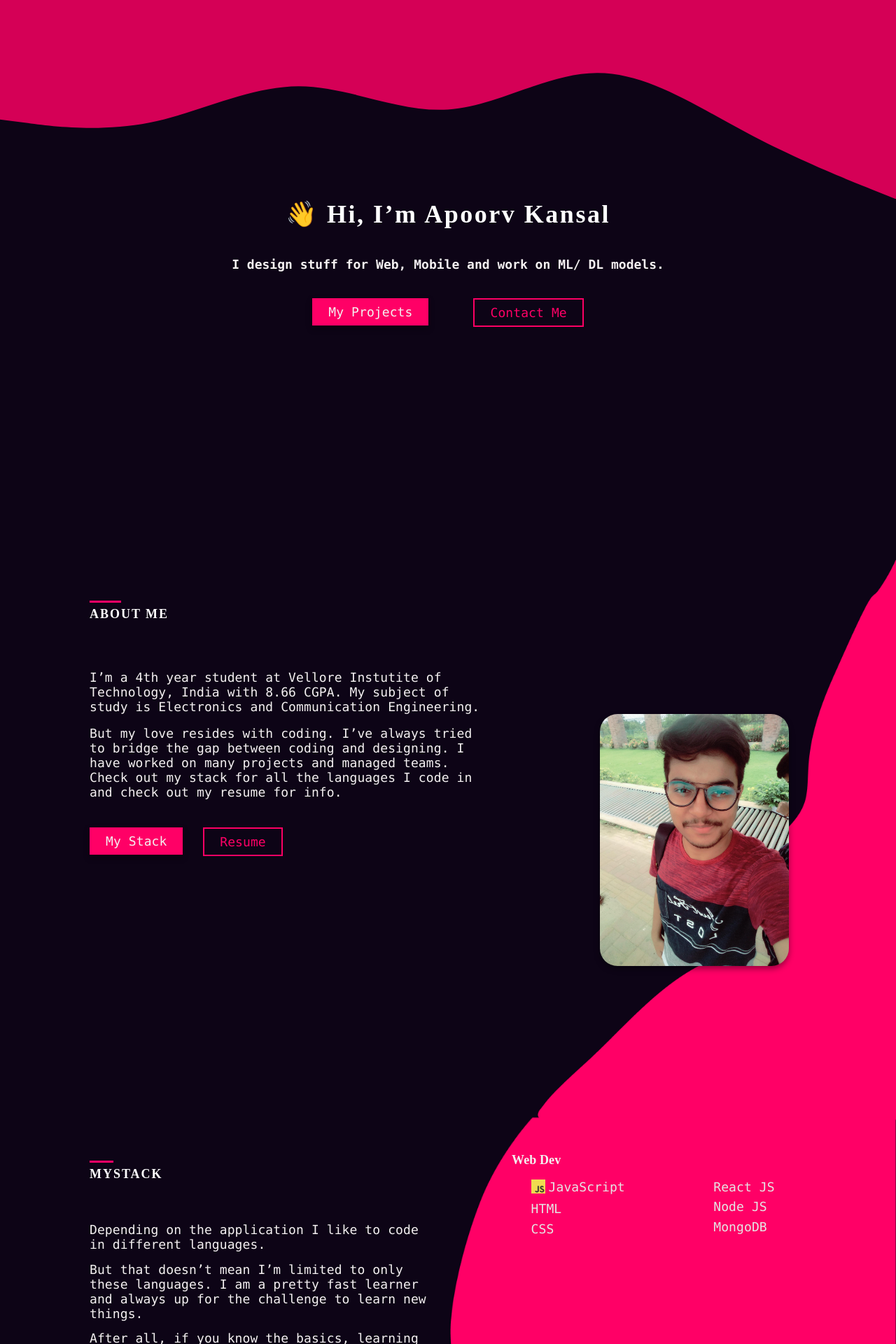
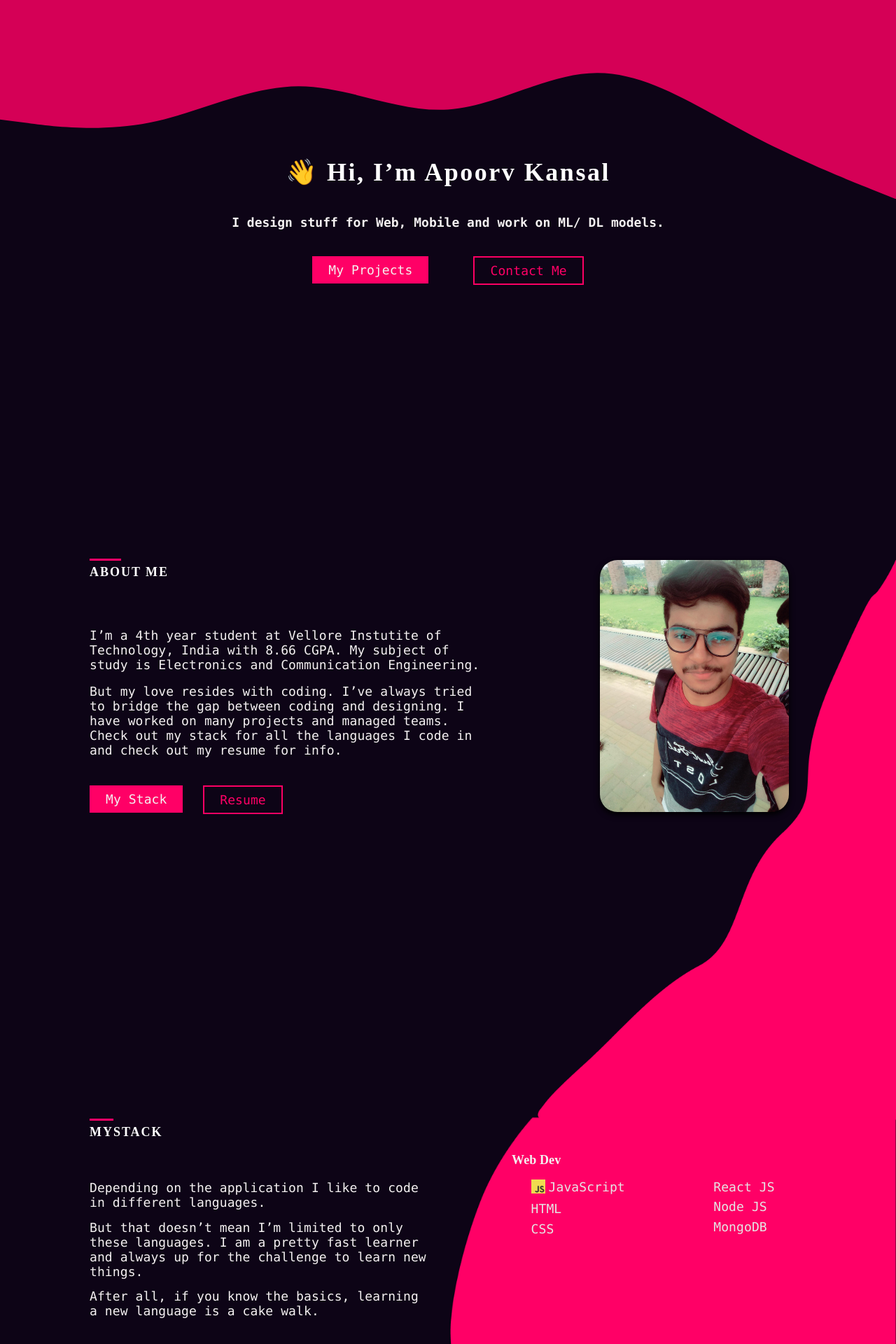
Before and after one commit to uragirii/The-Website, a React (Create React App) app: page / in a window 1280 px wide. Shown: the top 1920 px of the page at 70% size. Built offline with nearby package versions, Linux system fonts and the light colour scheme; a web font is replaced by a local one.

Commit message:
🎪Added animations on Home Screen

```diff
--- a/package.json
+++ b/package.json
@@ -6,9 +6,11 @@
     "@testing-library/jest-dom": "^4.2.4",
     "@testing-library/react": "^9.3.2",
     "@testing-library/user-event": "^7.1.2",
+    "gsap": "^3.5.0",
     "react": "^16.13.1",
     "react-dom": "^16.13.1",
-    "react-scripts": "3.4.1"
+    "react-scripts": "3.4.1",
+    "react-use": "^15.3.3"
   },
   "scripts": {
     "start": "react-scripts start",
--- a/src/App.css
+++ b/src/App.css
@@ -1,5 +1,6 @@
 .App{
-  background-color: #e5e5e5;
+  background-color: #0D0416;
+  overflow: hidden;
 }
 
 
--- a/src/App.js
+++ b/src/App.js
@@ -1,7 +1,10 @@
 import React from 'react';
 import './App.css';
 import { Heading, Button, Para, TextInput, TextArea, ProjectsBar } from "./components/index";
+import ContactMe from "./ContactMe"
+import Projects from "./Projects"
 import Home from "./Home"
+
 
 const styles = {
   "section": {
--- a/src/ContactMe.js
+++ b/src/ContactMe.js
@@ -30,7 +30,7 @@ function ContactMe() {
       </svg>
       <div style={{paddingTop:"5%", paddingRight:"5%"}}>
         <Heading label="Contact Me"/>
-        <Para text="I would love to talk to you and even work for you. I'm currently looking for work. Just fill the form below and I will reply you in 24 hours."/>
+        <Para text="I would love to talk to you and even work for you. I'm currently looking for work. Just fill the form below and I will reply to you in 24 hours."/>
         <div style={{display:'flex', paddingTop:"5%"}}>
           <div style={styles.textInput}>
             <TextInput placeholder="Name" val={(v)=>{console.log(v)}} style={{display:'flex', justifyContent:'center'}}/>
--- a/src/Home.js
+++ b/src/Home.js
@@ -1,5 +1,5 @@
-import React from 'react';
-import './App.css';
+import React, {useRef, useEffect} from 'react';
+// import './App.css';
 import { Heading, Button, Para } from "./components/index";
 
 import AboutMeBlob from './assests/AboutMe_Blob.png'
@@ -7,6 +7,9 @@ import StackBlob from './assests/Stack_Blob.png'
 import jslogo from './assests/jslogo.png'
 import photo from './assests/apoorv.jpg'
 import colors from './colors'
+import gsap from 'gsap'
+import { useIntersection } from 'react-use'
+
 
 const styles = {
   "section": {
@@ -25,7 +28,7 @@ const styles = {
     "letterSpacing": "0.07em",
     "color": "#000000",
     "textAlign" : "center",
-    "color" : colors.primary.text
+    "color" : colors.primary.text,
   },
   "caption" : {
     "fontFamily": "Consolas",
@@ -36,7 +39,7 @@ const styles = {
     "color": "rgba(0, 0, 0, 0.5)",
     "textAlign" : "center",
     "marginTop" : "3%",
-    "color" : colors.secondary.text
+    "color" : colors.secondary.text,
   },
   "container" : {
     "paddingLeft" : "10%",
@@ -63,19 +66,71 @@ const styles = {
 }
 // TODO: ADD LOGOS AND SHRINK THE SIZE
 function Home() {
+  const section1 = useRef(null)
+  const section2 = useRef(null)
+  const section3 = useRef(null)
+
+  const intersection1 = useIntersection(section1, {
+    root:null,
+    rootMargin:"0px",
+    threshold:0.8
+  })
+
+  const intersection2 = useIntersection(section2, {
+    root:null,
+    rootMargin:"0px",
+    threshold:0.5
+  })
+
+  const intersection3 = useIntersection(section3, {
+    root:null,
+    rootMargin:"0px",
+    threshold:0.8
+  })
+
+  const fadeIn =  (element)=>{
+    gsap.to(element, 1,{
+      opacity:1,
+      y:-60,
+      ease: 'power4.out',
+      stagger: {
+        amount:0.3
+      }
+    })
+  }
+
+  const fadeOut = (element)=> {
+    gsap.to(element, 1,{
+      opacity:0,
+      y:-20,
+      ease: 'power4.out',
+      stagger: {
+        amount:0.3
+      }
+    })
+  }
+
+
+  intersection1 && intersection1.intersectionRatio < 0.8 ? fadeOut(".fadeIn"): fadeIn(".fadeIn")
+  intersection2 && intersection2.intersectionRatio < 0.5 ? fadeOut(".fadeIn2"): fadeIn(".fadeIn2")
+  intersection3 && intersection3.intersectionRatio < 0.5 ? fadeOut(".fadeIn3"): fadeIn(".fadeIn3")
+
+
+
   return (
-    <div className="Home">
-        <div style={styles.section}>
+    <div className="Home" >
+        <div style={styles.section} ref = {section1}>
+        <div>
         <div style={{backgroundColor:colors.secondary.background}}>
         <svg xmlns="http://www.w3.org/2000/svg" viewBox="0 0 1440 320" style={{display:"block"}}><path fill={colors.primary.background} fill-opacity="1" d="M0,192L40,197.3C80,203,160,213,240,197.3C320,181,400,139,480,138.7C560,139,640,181,720,176C800,171,880,117,960,117.3C1040,117,1120,171,1200,213.3C1280,256,1360,288,1400,304L1440,320L1440,320L1400,320C1360,320,1280,320,1200,320C1120,320,1040,320,960,320C880,320,800,320,720,320C640,320,560,320,480,320C400,320,320,320,240,320C160,320,80,320,40,320L0,320Z"></path></svg>
         </div>
-          <div style={styles.heading}>
+          <div style={styles.heading} className="fadeIn">
           👋 Hi, I’m Apoorv Kansal
           </div>
-          <div style={styles.caption}>
+          <div style={styles.caption} className="fadeIn">
           I design stuff for Web, Mobile and work on ML/ DL models.
           </div>
-          <div>
+          <div className="fadeIn" >
             <div style={{display:"flex", justifyContent:"space-evenly", "marginTop":"3%" }}>
               <div style={{flexGrow:2}}>
 
@@ -92,18 +147,23 @@ function Home() {
             </div>
           </div>
         </div>
-        <div style={styles.section}>
+        </div>
+        <div style={styles.section} ref = {section2}>
         <div style = {{ paddingLeft:"10%", zIndex:2, height:"100%"}}>
           <div style= {{ display:'flex', height:"100%"}}>
             <div style= {{ flex: 4, paddingTop:"5%"}}>
-              <Heading label="About Me"/>
-              <div style={{paddingTop:"9%"}}>
+              <div className="fadeIn2">
+                <Heading label="About Me"/>
+              </div>
+              <div >
+              <div style={{paddingTop:"9%"}} className="fadeIn2">
                 <Para text="I’m a 4th year student at Vellore Instutite of Technology, India with 8.66 CGPA. My subject of study is Electronics and Communication Engineering."/>
               </div>
-              <div>
+              <div className="fadeIn2">
                 <Para text="But my love resides with coding. I’ve always tried to bridge the gap between coding and designing. I have worked on many projects and managed teams. Check out my stack for all the languages I code in and check out my resume for info."/>
               </div>
-              <div style={{marginTop:"7%", display:"flex"}}>
+              </div>
+              <div style={{marginTop:"7%", display:"flex"}} className="fadeIn2">
                 <div style={{marginRight:"5%"}}>
                   <Button type="contained" label="My Stack" />
                 </div>
@@ -112,8 +172,8 @@ function Home() {
                 </div>
               </div>
             </div>
-            <div style={{flex:4, display:'flex', justifyContent:'center', alignItems:'center'}}>
-              <img src={photo} style={{maxHeight:360, "filter":"drop-shadow(0px 4px 4px rgba(0, 0, 0, 0.4))","borderRadius":"25px", zIndex:3}}/>
+            <div style={{flex:4, display:'flex', justifyContent:'center', alignItems:'flex-start'}}>
+              <img src={photo} style={{maxHeight:360, "filter": "drop-shadow(0px 4px 4px #000000)","borderRadius":"25px", zIndex:3}}/>
             </div>
           </div>
         </div>
@@ -121,12 +181,13 @@ function Home() {
               <img src={AboutMeBlob} style={{position:"absolute", right:0, top:0,height:"100vh", width:"40%" }}/>
 
         </div>
-        <div style={styles.section}>
+        <div style={styles.section} ref = {section3}>
             <div style = {{paddingLeft:"10%", zIndex:2, height:"100%"}}>
               <div style= {{ display:'flex', height:"100%"}}>
-                <div style= {{ flex: 4, paddingTop:"5%"}}>
+                <div style= {{ flex: 4, paddingTop:"5%"}} className="fadeIn3">
                   <Heading label="My Stack"/>
-                  <div style={{paddingTop:"9%"}}>
+                  <div>
+                  <div style={{paddingTop:"9%"}} >
                     <Para text="Depending on the application I like to code in different languages."/>
                   </div>
                   <div>
@@ -134,6 +195,7 @@ function Home() {
                   </div>
                   <div>
                     <Para text="After all, if you know the basics, learning a new language is a cake walk."/>
+                  </div>
                   </div>
                 </div>
                 <div style= {{ flex:4.5, marginLeft:"10%", paddingTop:"4%",paddingBottom:"5%",display:"flex", flexDirection:"column", justifyContent:"space-between", zIndex:2 }}>
--- a/src/Projects.js
+++ b/src/Projects.js
@@ -19,7 +19,7 @@ const styles = {
       "fontSize": "36px",
       "lineHeight": "44px",
       "letterSpacing": "0.07em",
-      "color": "#000000",
+      "color": colors.primary.text,
       "textAlign" : "center",
     },
     "caption" : {
@@ -28,7 +28,7 @@ const styles = {
       "fontWeight": "bold",
       "fontSize": "18px",
       "lineHeight": "21px",
-      "color": "rgba(0, 0, 0, 0.5)",
+      "color": colors.secondary.text,
       "textAlign" : "center",
       "marginTop" : "3%"
     }
@@ -39,9 +39,9 @@ function Projects() {
     return (
         <div>
           <div style={styles.section}>
-      <div style={{backgroundColor:"#FF0066", }}>
+      <div style={{backgroundColor:colors.secondary.background, }}>
         <svg xmlns="http://www.w3.org/2000/svg" viewBox="0 0 1440 310" style={{display:"block"}}>
-        <path fill="#E5e5e5" fill-opacity="1" d="M0,32L30,26.7C60,21,120,11,180,21.3C240,32,300,64,360,80C420,96,480,96,540,106.7C600,117,660,139,720,160C780,181,840,203,900,213.3C960,224,1020,224,1080,218.7C1140,213,1200,203,1260,176C1320,149,1380,107,1410,85.3L1440,64L1440,320L1410,320C1380,320,1320,320,1260,320C1200,320,1140,320,1080,320C1020,320,960,320,900,320C840,320,780,320,720,320C660,320,600,320,540,320C480,320,420,320,360,320C300,320,240,320,180,320C120,320,60,320,30,320L0,320Z"></path>
+        <path fill={colors.primary.background} fill-opacity="1" d="M0,32L30,26.7C60,21,120,11,180,21.3C240,32,300,64,360,80C420,96,480,96,540,106.7C600,117,660,139,720,160C780,181,840,203,900,213.3C960,224,1020,224,1080,218.7C1140,213,1200,203,1260,176C1320,149,1380,107,1410,85.3L1440,64L1440,320L1410,320C1380,320,1320,320,1260,320C1200,320,1140,320,1080,320C1020,320,960,320,900,320C840,320,780,320,720,320C660,320,600,320,540,320C480,320,420,320,360,320C300,320,240,320,180,320C120,320,60,320,30,320L0,320Z"></path>
       </svg>
 
       </div>
@@ -49,9 +49,9 @@ function Projects() {
         📝 My Projects
       </div>
       <div style={styles.caption}>
-        Select a category to view projects
+        Scroll down to view my projects in different domains
       </div>
-      <div style={{display:'flex', justifyContent:"center", paddingTop:"3%"}}>
+      {/* <div style={{display:'flex', justifyContent:"center", paddingTop:"3%"}}>
       <span style={{flexShrink:0}}>
                 Web Dev
             </span>
@@ -64,7 +64,7 @@ function Projects() {
             <span style={{flexShrink:0}}>
                 Other Things
             </span>
-      </div>
+      </div> */}
       </div>
           <div style={styles.section}>
             <div style={{display:"flex", height:"100vh"}}>
@@ -82,16 +82,16 @@ function Projects() {
               </div>
               </div>
             </div>
-            <div style={{position:"absolute", right:0, bottom:"50%", transform:"rotate(-90deg)", fontSize:144, zIndex:0,color:"white", opacity:"0.5" }}>
+            <div style={{position:"absolute", right:0, bottom:"50%", transform:"rotate(-90deg)", fontSize:144, zIndex:0,color:"white", opacity:"0.2" }}>
               Web
             </div>
             </div>
           </div>
           <div style={styles.section}>
             <div style={{display:"flex", height:"100vh"}}>
-            <div style={{width:"50vw", paddingTop:"12%"}}>
+            <div style={{width:"50vw", paddingTop:"12%", paddingLeft:"15%"}}>
               <div>
-              <Heading label="IETE Horizon Website"/>
+              <Heading label="VITask"/>
               <div style={{width:"70%", paddingTop:"5%"}}>
                 <Para text="Developed both Front End and Back End of the website for IETE. A portal for registering Symposiums and uploading Research Papers to IETE Horizon"/>
               </div>
@@ -104,7 +104,7 @@ function Projects() {
               <img src={iete}/>
             </div>
 
-            <div style={{position:"absolute", left:0, bottom:"50%", transform:"rotate(-90deg)", fontSize:144, zIndex:0,color:"white", opacity:"0.5" }}>
+            <div style={{position:"absolute", left:0, bottom:"50%", transform:"rotate(-270deg)", fontSize:144, zIndex:0,color:"white", opacity:"0.2" }}>
               App
             </div>
             </div>
@@ -116,38 +116,39 @@ function Projects() {
             </div>
             <div style={{width:"50vw", paddingTop:"12%"}}>
               <div>
-              <Heading label="IETE Horizon Website"/>
+              <Heading label="Image Matting"/>
               <div style={{width:"70%", paddingTop:"5%"}}>
-                <Para text="Developed both Front End and Back End of the website for IETE. A portal for registering Symposiums and uploading Research Papers to IETE Horizon"/>
+                <Para text="Worked along side with metors from Samsung to develop a model to seperate the Foreground, Background and alpha from the Image."/>
               </div>
               <div style={{width:"70%", paddingTop:"5%"}}>
-                <Para text="Equipped with powerful search option a user can also search papers among wide selection of Research Papers. The website is currently being tested in beta mode."/>
+                <Para text="Collected Dataset and then made the model in PyTorch based on ResNet-50. Worked along with 2 of my collegues on this project."/>
               </div>
               </div>
             </div>
-            <div style={{position:"absolute", right:0, bottom:"50%", transform:"rotate(-90deg)", fontSize:144, zIndex:0,color:"white", opacity:"0.5" }}>
-              Web
+            <div style={{position:"absolute", right:"-5%", bottom:"40%", transform:"rotate(-90deg)", fontSize:144, zIndex:0,color:"white", opacity:"0.2" }}>
+              ML / DL
             </div>
             </div>
           </div>
           <div style={styles.section}>
             <div style={{display:"flex", height:"100vh"}}>
+            <div style={{width:"60vw", paddingTop:"10%", paddingLeft:"15%"}}>
+              <div>
+              <Heading label="r/Animemes Viva La Revolution"/>
+              <div style={{width:"70%", paddingTop:"5%"}}>
+                <Para text="On 3rd August 2020, Mods of r/Animemes banned the word 'Trap' from the subbreddit. It was implemented effective immediately without consulting the community. This made members of r/Animemes community very angry."/>
+              </div>
+              <div style={{width:"70%", paddingTop:"5%"}}>
+                <Para text="I wondered if it was difficult for mods to implement a ban based on used of the word. So I wrote a Python script to get all the comments and posts with various words and plotted the grap using matplotlib."/>
+              </div>
+              </div>
+            </div>
             <div style={{width:"50vw", display:"flex", justifyContent:"center", alignItems:"center"}}>
               <img src={iete}/>
             </div>
-            <div style={{width:"50vw", paddingTop:"12%"}}>
-              <div>
-              <Heading label="IETE Horizon Website"/>
-              <div style={{width:"70%", paddingTop:"5%"}}>
-                <Para text="Developed both Front End and Back End of the website for IETE. A portal for registering Symposiums and uploading Research Papers to IETE Horizon"/>
-              </div>
-              <div style={{width:"70%", paddingTop:"5%"}}>
-                <Para text="Equipped with powerful search option a user can also search papers among wide selection of Research Papers. The website is currently being tested in beta mode."/>
-              </div>
-              </div>
-            </div>
-            <div style={{position:"absolute", right:0, bottom:"50%", transform:"rotate(-90deg)", fontSize:144, zIndex:0,color:"white", opacity:"0.5" }}>
-              Web
+
+            <div style={{position:"absolute", left:"-5%", bottom:"50%", transform:"rotate(-270deg)", fontSize:144, zIndex:0,color:"white", opacity:"0.2" }}>
+              Other
             </div>
             </div>
           </div>
--- a/src/colors.json
+++ b/src/colors.json
@@ -10,5 +10,6 @@
     "secondary" : {
         "background": "#D50056",
         "text" : "#F4F1F1"
-    }
+    },
+    "borderShadow" : "drop-shadow(0px 4px 4px #000000);"
 }
--- a/src/components/Button.js
+++ b/src/components/Button.js
@@ -12,7 +12,7 @@ const styles = {
       "textDecoration": "none",
       "width": "130",
       "color": "#000",
-      "filter": "drop-shadow(0px 4px 4px rgba(0, 0, 0, 0.4))"
+      "filter": "drop-shadow(0px 4px 4px #000000);"
     },
     "text": {
       "fontFamily": "Consolas",
@@ -57,7 +57,7 @@ const styles = {
       "justifyContent": "center",
       "textDecoration": "none",
       "color": "#F4F1F1",
-      "filter": "drop-shadow(0px 4px 4px rgba(0, 0, 0, 0.4))"
+      "filter": "drop-shadow(0px 4px 4px #000000);"
     },
     "disabled": {
       "background": "#e5e5e5",
```
Also changed, not shown: 1 other file (tests, documents, lock files or other folders).
